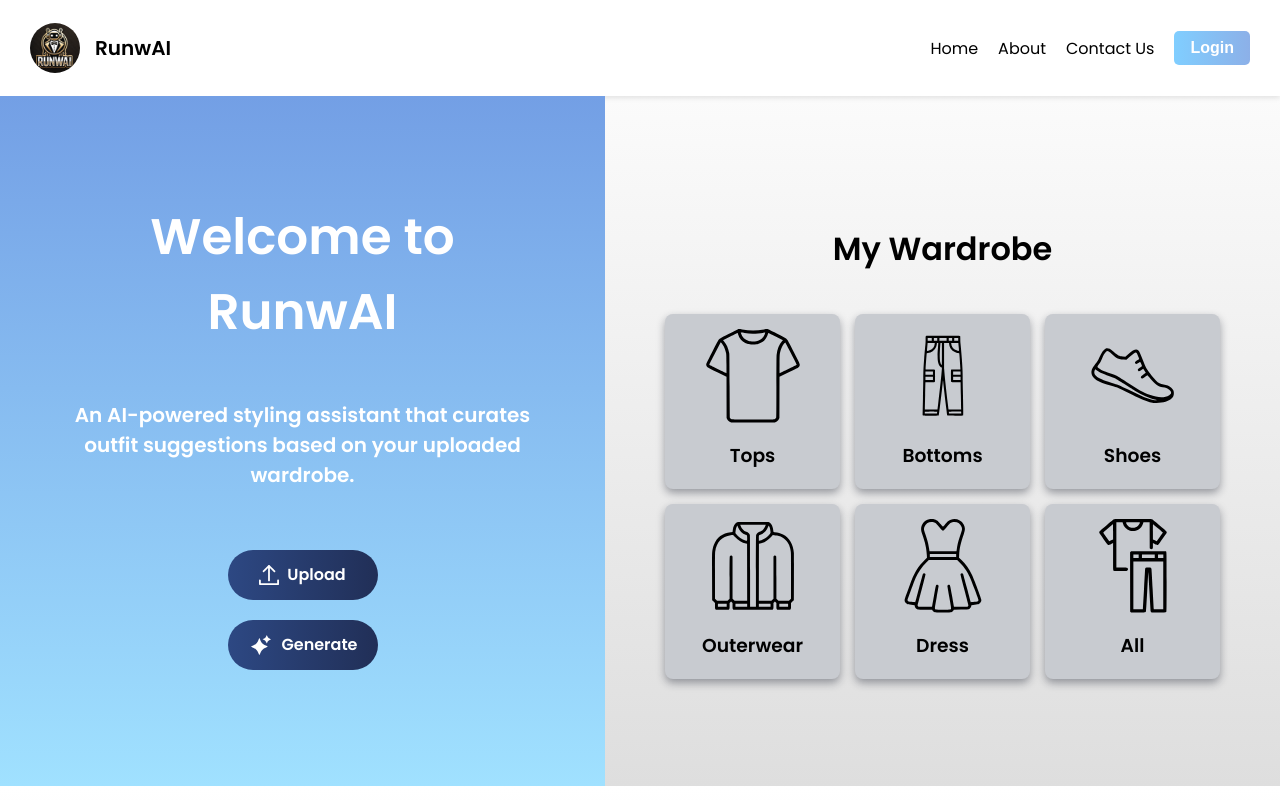
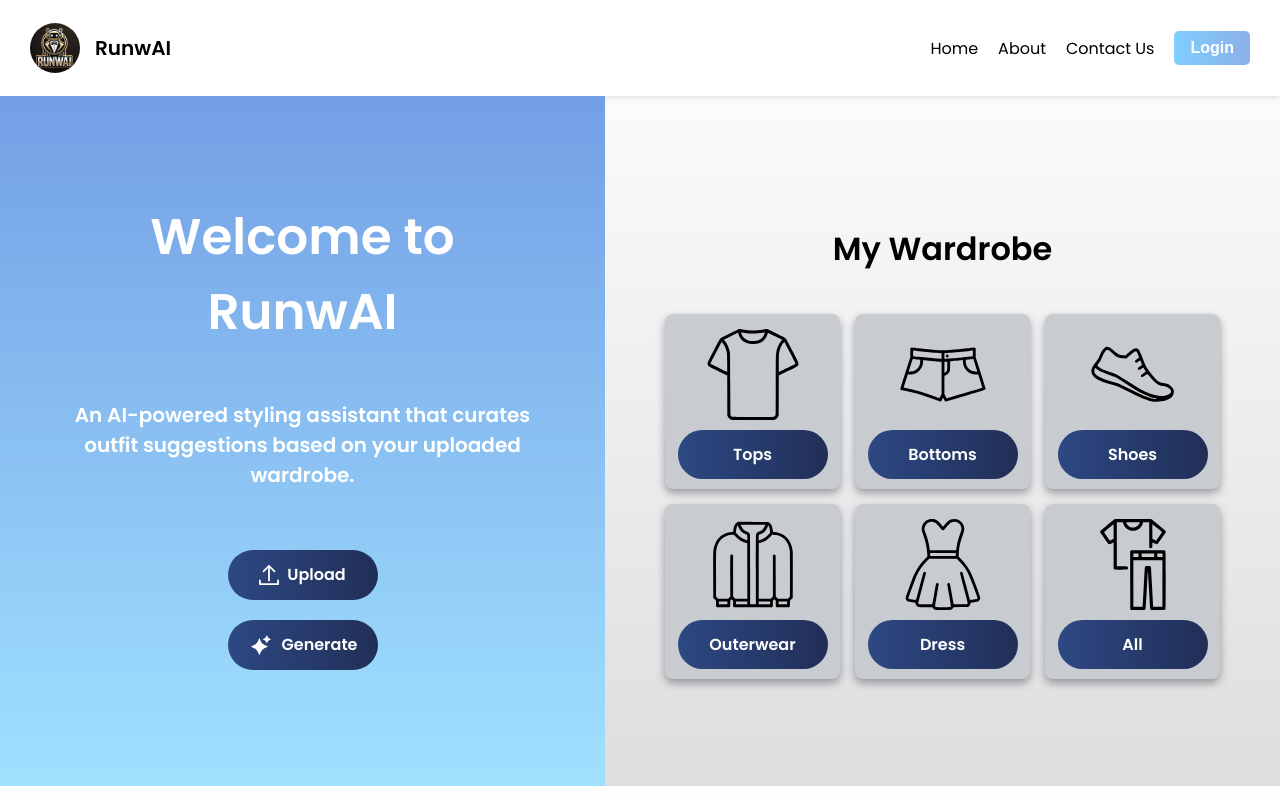
Before and after one commit to daniel-rawana/outfit-ai, a React (Create React App) app in the folder frontend/: page / in a window 1280 px wide. Built offline with nearby package versions, Linux system fonts and the light colour scheme; no server answers.

Commit message:
More styling.

```diff
--- a/frontend/src/confirmation.js
+++ b/frontend/src/confirmation.js
@@ -73,7 +73,6 @@ const Confirmation = ({existingClassifications, newClassifications, onClose}) =>
             <div key={index} className={type === "new" ? "new-classification-row" : "classification-row"}>
                 <div className="image-container">
                     <img src={imageSrc} alt={`Outfit piece ${index}`} />
-                    {type === "new" && <h4>New Item</h4>}
                 </div>
                 <div className="classifications-container">
                     {Object.entries({
--- a/frontend/src/home-page.js
+++ b/frontend/src/home-page.js
@@ -222,7 +222,7 @@ function HomePage() {
                             <div className="image-grid">
                                 {[
                                     {icon: <Icons.Shirt className="category-icon"/>, label: "Tops"},
-                                    {icon: <Icons.Pants className="category-icon"/>, label: "Bottoms"},
+                                    {icon: <Icons.Shorts className="category-icon"/>, label: "Bottoms"},
                                     {icon: <Icons.Shoe className="category-icon"/>, label: "Shoes"},
                                     {icon: <Icons.Jacket className="category-icon"/>, label: "Outerwear"},
                                     {icon: <Icons.Dress className="category-icon"/>, label: "Dress"},
@@ -238,7 +238,7 @@ function HomePage() {
                                         }}
                                     >
                                         {icon}
-                                        <h3>{label}</h3>
+                                        <p className="category-label">{label}</p>
                                     </div>
                                 ))}
                             </div>
--- a/frontend/src/icons.js
+++ b/frontend/src/icons.js
@@ -8,6 +8,7 @@ import { ReactComponent as Loading } from './assets/loading.svg';
 import { ReactComponent as Edit } from './assets/edit.svg';
 import { ReactComponent as Shirt } from './assets/shirt_icon.svg';
 import { ReactComponent as Pants } from './assets/pants_icon.svg';
+import { ReactComponent as Shorts } from './assets/shorts_icon.svg';
 import { ReactComponent as Jacket } from './assets/jacket_icon.svg';
 import { ReactComponent as Dress } from './assets/dress_icon.svg';
 import { ReactComponent as Shoe } from './assets/shoe_icon.svg';
@@ -23,6 +24,7 @@ export const Icons = {
   Loading,
   Edit,
   Shirt,
+  Shorts,
   Pants,
   Jacket,
   Dress,
--- a/frontend/src/styling/App.css
+++ b/frontend/src/styling/App.css
@@ -77,7 +77,7 @@ body {
     color: white;
 }
 
-.upload-btn, .generate-btn, .save-btn, .new-outfit-btn, .confirm-btn, .cancel-btn {
+.upload-btn, .generate-btn, .save-btn, .new-outfit-btn, .confirm-btn, .cancel-btn, .category-label {
     display: flex;
     align-items: center;
     justify-content: center;
@@ -154,7 +154,7 @@ body {
 }
 
 .category-box:hover {
-    background-color: #bee6ff;
+    background: linear-gradient(to bottom, #a0e1ff, #739fe5);
     transform: scale(1.05);
 }
 
@@ -361,11 +361,6 @@ select {
     align-items: center;
 }
 
-.new-classification-row {
-    border: 1px solid #739fe5;
-    background-color: #f8fcff;
-}
-
 .classifications-container {
     display: grid;
     grid-template-columns: repeat(3, 1fr);
```
Also changed, not shown: frontend/src/assets/shorts_icon.svg (added).
